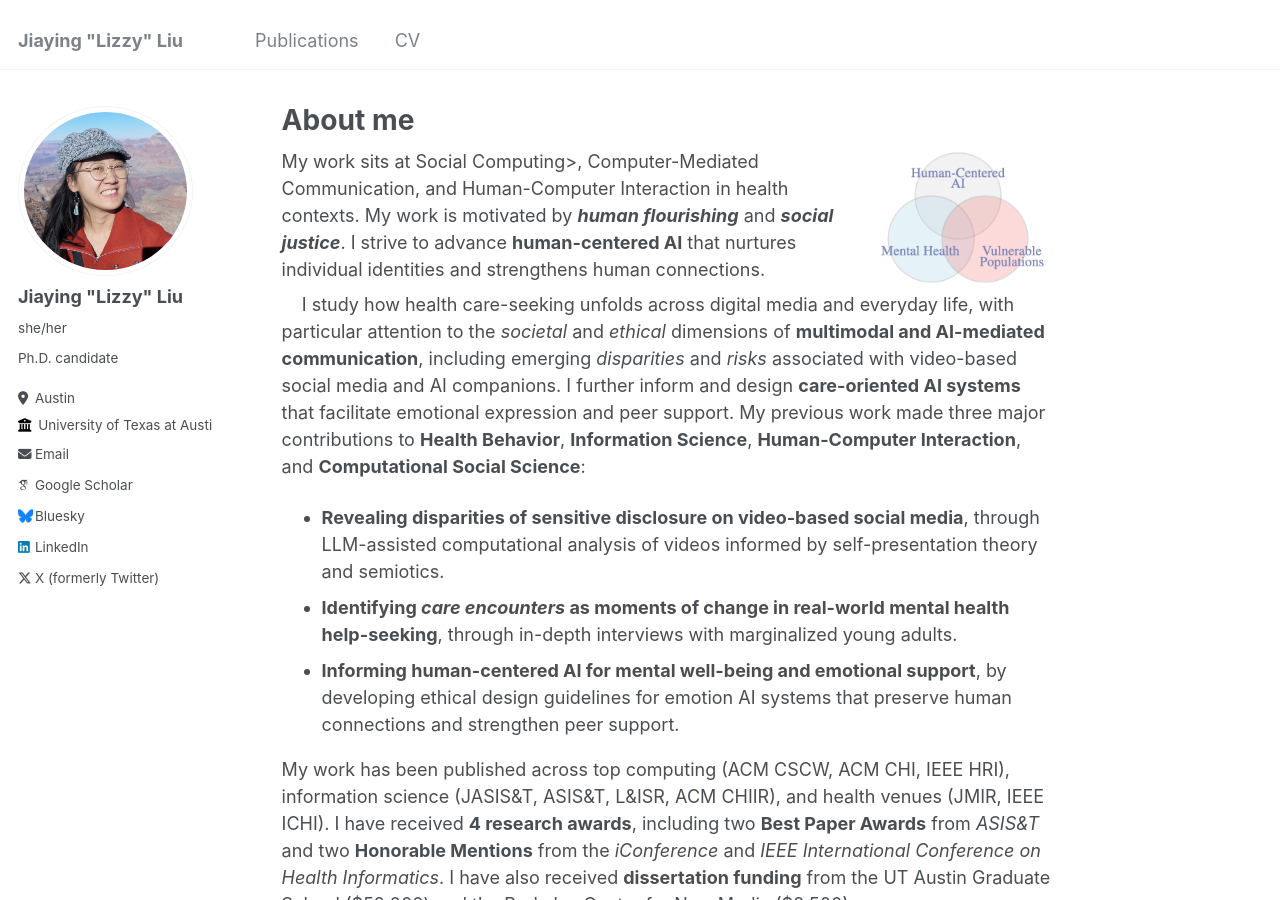
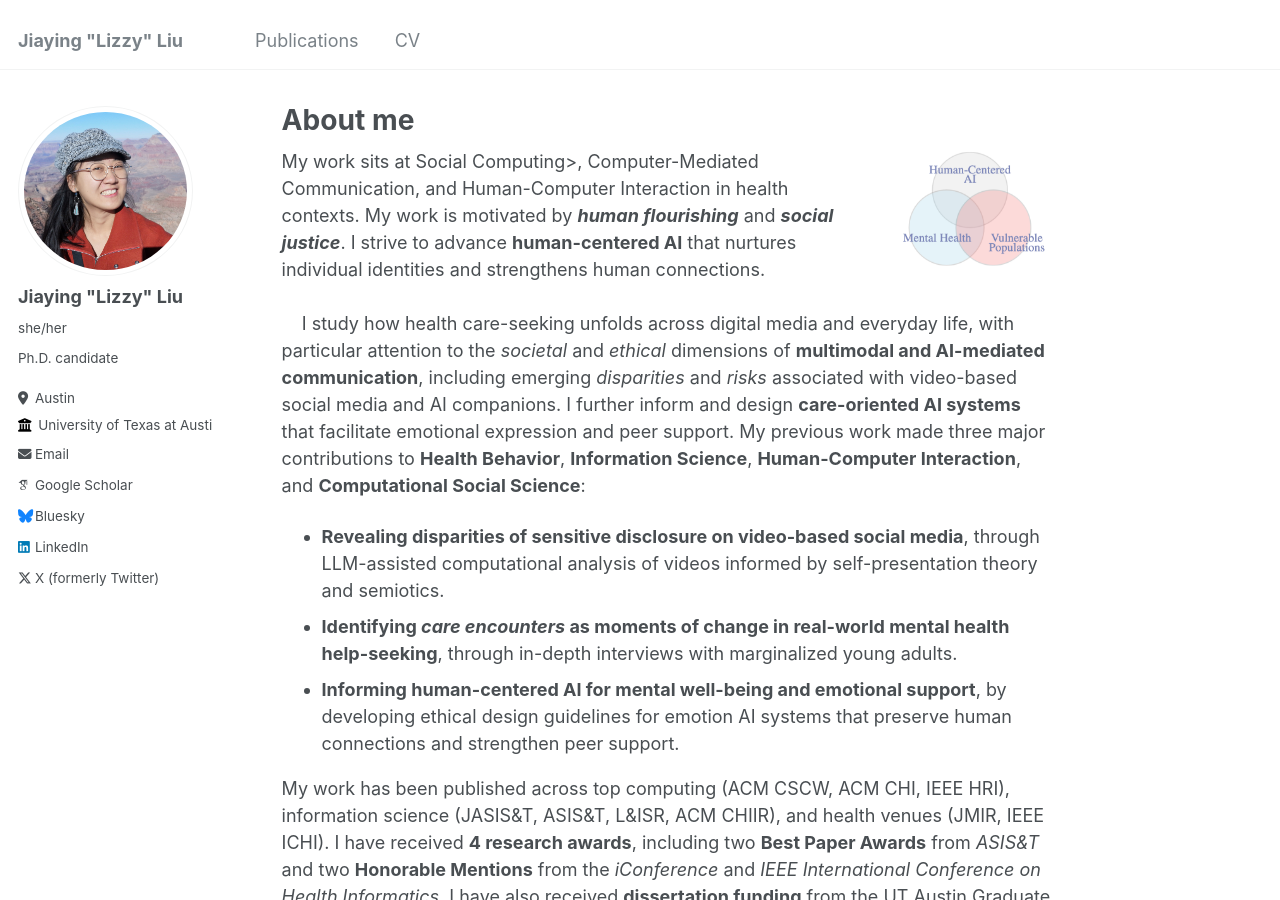
Before and after one commit to lizzyliu666/lizzyliu666.github.io, a Jekyll site: the page built from _pages/about.md, in a window 1280 px wide and 900 px high. Built offline with Jekyll 4.4.1, drawn with Linux system fonts in a browser that asks for light colours; some web fonts are replaced.

Commit message:
Update about.md

```diff
--- a/_pages/about.md
+++ b/_pages/about.md
@@ -9,10 +9,10 @@ redirect_from:
 <div style="display:flex; align-items:flex-start; gap:20px;">
 
   <div style="flex:75%;">
-My work sits at Social Computing>, Computer-Mediated Communication, and Human-Computer Interaction in health contexts. My work is motivated by <b><i>human flourishing</i></b> and <b><i>social justice</i></b>. I strive to advance <b>human-centered AI</b> that nurtures individual identities and strengthens human connections.
+My work sits at Social Computing>, Computer-Mediated Communication, and Human-Computer Interaction in health contexts. My work is motivated by <b><i>human flourishing</i></b> and <b><i>social justice</i></b>. I strive to advance <b>human-centered AI</b> that nurtures individual identities and strengthens human connections. <br><br>
   </div>
 
-  <div style="flex:25%; text-align:center;">
+  <div style="flex:20%; text-align:center;">
     <img src="./images/agenda.png" alt="Agenda" style="max-width:100%; height:auto;">
   </div>
 </div>
```
